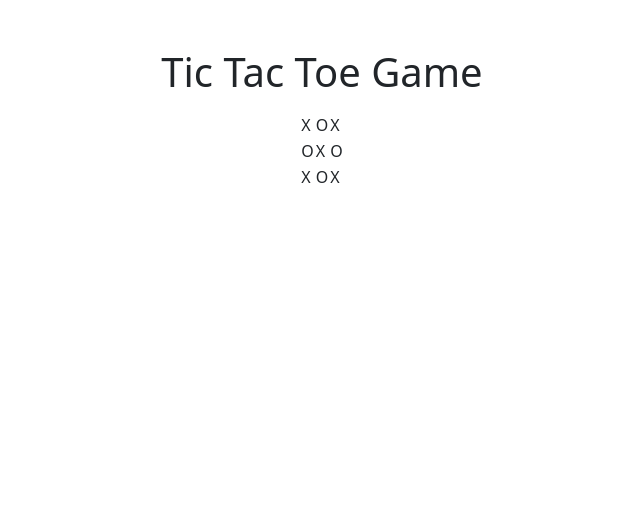
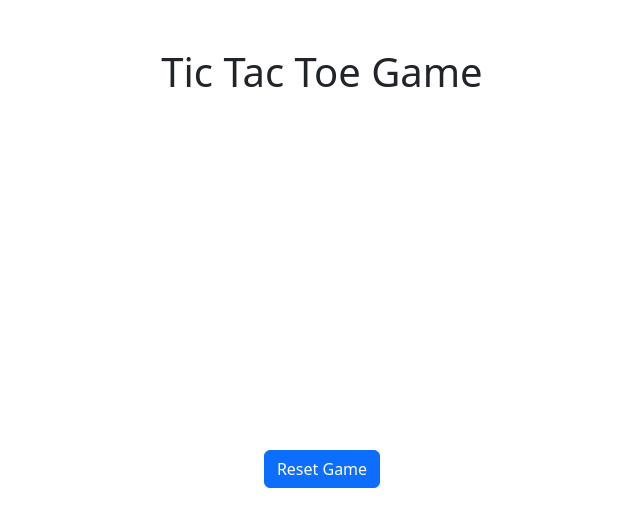
Before and after one commit to 23f2001959/demo-task-e96eaea5, a plain HTML site: page index.html in a window 1280 px wide. Shown: the whole page, without its empty margins (318-958 px from the left). Drawn offline with nearby package versions, Linux system fonts and the light colour scheme.

Commit message:
Update index.html (round 2)

```diff
--- a/index.html
+++ b/index.html
@@ -1,35 +1,82 @@
 <!DOCTYPE html>
-<html>
+<html lang="en">
 <head>
-    <title>Tic Tac Toe Game</title>
-    <link rel="stylesheet" href="https://cdn.jsdelivr.net/npm/bootstrap@5.3.0/dist/css/bootstrap.min.css">
+  <meta charset="UTF-8">
+  <meta name="viewport" content="width=device-width, initial-scale=1.0">
+  <title>Tic Tac Toe</title>
+  <link rel="stylesheet" href="https://cdn.jsdelivr.net/npm/bootstrap@5.3.0/dist/css/bootstrap.min.css">
+  <style>
+    .box {
+      width: 100px;
+      height: 100px;
+      margin: 5px;
+      display: inline-block;
+      text-align: center;
+      line-height: 100px;
+      font-size: 24px;
+    }
+  </style>
 </head>
 <body>
-    <div class="container mt-5">
-        <h1 class="text-center">Tic Tac Toe Game</h1>
-        <div class="row justify-content-center mt-3">
-            <div class="col-auto">
-                <table>
-                    <tr>
-                        <td>X</td>
-                        <td>O</td>
-                        <td>X</td>
-                    </tr>
-                    <tr>
-                        <td>O</td>
-                        <td>X</td>
-                        <td>O</td>
-                    </tr>
-                    <tr>
-                        <td>X</td>
-                        <td>O</td>
-                        <td>X</td>
-                    </tr>
-                </table>
-            </div>
-        </div>
+  <div class="container text-center mt-5">
+    <h1>Tic Tac Toe Game</h1>
+    <div id="gameBoard">
+      <div class="row">
+        <div class="col box" onclick="makeMove(0)"></div>
+        <div class="col box" onclick="makeMove(1)"></div>
+        <div class="col box" onclick="makeMove(2)"></div>
+      </div>
+      <div class="row">
+        <div class="col box" onclick="makeMove(3)"></div>
+        <div class="col box" onclick="makeMove(4)"></div>
+        <div class="col box" onclick="makeMove(5)"></div>
+      </div>
+      <div class="row">
+        <div class="col box" onclick="makeMove(6)"></div>
+        <div class="col box" onclick="makeMove(7)"></div>
+        <div class="col box" onclick="makeMove(8)"></div>
+      </div>
     </div>
+    <button class="btn btn-primary mt-3" onclick="resetGame()">Reset Game</button>
+  </div>
 
-    <script src="https://cdn.jsdelivr.net/npm/bootstrap@5.3.0/dist/js/bootstrap.bundle.min.js"></script>
+  <script src="https://cdn.jsdelivr.net/npm/bootstrap@5.3.0/dist/js/bootstrap.bundle.min.js"></script>
+  <script>
+    let currentPlayer = 'X';
+    let gameBoard = ['', '', '', '', '', '', '', '', ''];
+
+    function makeMove(index) {
+      if (gameBoard[index] === '') {
+        gameBoard[index] = currentPlayer;
+        document.getElementById('gameBoard').children[Math.floor(index/3)].children[index%3].innerText = currentPlayer;
+
+        if (checkWin(currentPlayer)) {
+          alert(currentPlayer + ' wins!');
+          resetGame();
+        } else if (gameBoard.every(cell => cell !== '')) {
+          alert('It\'s a tie!');
+          resetGame();
+        } else {
+          currentPlayer = currentPlayer === 'X' ? 'O' : 'X';
+        }
+      }
+    }
+
+    function checkWin(player) {
+      const winPatterns = [
+        [0, 1, 2], [3, 4, 5], [6, 7, 8],
+        [0, 3, 6], [1, 4, 7], [2, 5, 8],
+        [0, 4, 8], [2, 4, 6]
+      ];
+
+      return winPatterns.some(pattern => pattern.every(cell => gameBoard[cell] === player));
+    }
+
+    function resetGame() {
+      currentPlayer = 'X';
+      gameBoard = ['', '', '', '', '', '', '', '', ''];
+      document.querySelectorAll('.box').forEach(cell => cell.innerText = '');
+    }
+  </script>
 </body>
 </html>
```
